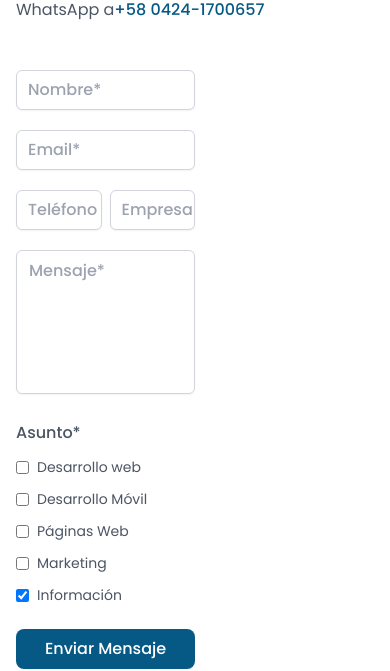
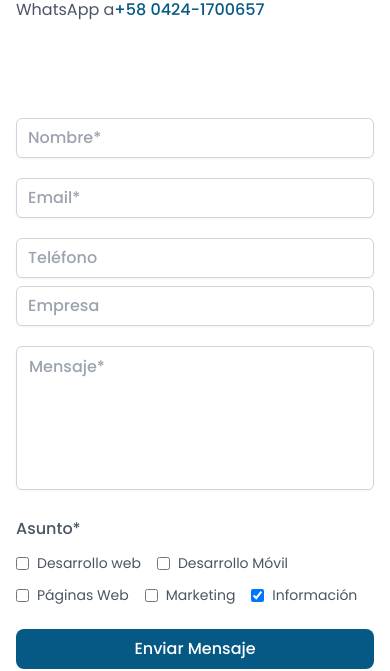
Before and after one commit to ycarruido/dacs, a Next.js app: page /contact in a window 390 px wide. Shown: the part 428-1099 px from the top of the page. Built offline with nearby package versions, Linux system fonts and the light colour scheme; no server answers; what @getbrevo/brevo would draw is missing.

Commit message:
Se corrigio la adaptabilidad  del componente Contacts

```diff
--- a/src/app/contact/page.jsx
+++ b/src/app/contact/page.jsx
@@ -1,57 +1,48 @@
 "use client";
-
 import { useState } from "react";
 import { handleForm } from "../handleFormAction";
-import Input from "../../components/ui/Input/Input";
 import Button from "../../components/ui/Button/Button";
 import Checkbox from "../../components/ui/Checkbox/Checkbox";
 
-// export const metadata = {
-//   title: 'DACSystems - Háblenos sobre su proyecto'
-// }
-
 export default function GetStarted() {
-  const [formSent, setFormSent] = useState(false); // Estado para controlar si se ha enviado el formulario
-  const [isSubmitting, setIsSubmitting] = useState(false); // Estado para indicar si se está enviando el formulario
-
+  const [formSent, setFormSent] = useState(false);
+  const [isSubmitting, setIsSubmitting] = useState(false);
   const servicesItems = [
     "Desarrollo web",
     "Desarrollo Móvil",
     "Páginas Web",
     "Marketing",
-    "Información"
+    "Información",
   ];
 
   const handleSubmit = async (event) => {
     event.preventDefault(); // Evitar el comportamiento predeterminado del formulario
     setIsSubmitting(true); // Indicar que se está enviando
-
     const formData = new FormData(event.target); // Obtener datos del formulario
-
     // Llamar a la función server-side para enviar el correo
     await handleForm(formData);
-
     setIsSubmitting(false); // Restablecer el estado de envío
     setFormSent(true); // Indicar que el formulario fue enviado
     event.target.reset(); // Resetear el formulario
   };
 
   return (
-    <>
     <div className="mt-14 pb-12">
       <div className="custom-screen text-gray-600">
-          <div className="max-w-lg mx-auto gap-12 justify-between lg:flex lg:max-w-none">
+        <div className="max-w-lg mx-auto gap-12 flex flex-col lg:flex-row lg:max-w-none">
           <div className="max-w-lg sm:text-center lg:text-left">
             <p className="text-black text-3xl font-medium sm:text-4xl md:text-5xl lg:text-6xl pb-2">
               Háblenos sobre su proyecto
             </p>
-
             <p className="mt-3">
-                Estamos aquí para ayudarte. Coordina una reunión virtual o presencial para discutir tu proyecto. Nos adaptamos a tu disponibilidad y preferencia para que podamos avanzar con agilidad y sin barreras geográficas.
+              Estamos aquí para ayudarte. Coordina una reunión virtual o
+              presencial para discutir tu proyecto. Nos adaptamos a tu
+              disponibilidad y preferencia para que podamos avanzar con
+              agilidad y sin barreras geográficas.
             </p>
             <p className="mt-3">
-                Ponte en contacto con nuestro equipo y háznos saber cómo podemos asistirte.
-                También puedes enviarnos un mensaje de WhatsApp a
+              Ponte en contacto con nuestro equipo y háznos saber cómo podemos
+              asistirte. También puedes enviarnos un mensaje de WhatsApp a
               <a
                 href="mailto:solicitudes@tesisalacarta.com"
                 target="_blank"
@@ -62,59 +53,88 @@ export default function GetStarted() {
               </a>
             </p>
           </div>
-            <div className="flex-1 w-1/2 mt-12 lg:mt-0">
-              <form
-                onSubmit={handleSubmit}
-                className="space-y-5 font-medium"
+          <div className="flex-1 w-full mt-12 lg:mt-0">
+            <form onSubmit={handleSubmit} className="space-y-5 font-medium">
+              <div className="relative">
+                <input
+                  type="text"
+                  id="name"
+                  name="name"
+                  required
+                  className="peer h-10 w-full border border-gray-300 rounded-md shadow-sm p-2 text-gray-900 placeholder-transparent focus:outline-none focus:border-sky-800"
+                  placeholder="Nombre"
+                  aria-label="Full name"
+                />
+                <label
+                  htmlFor="name"
+                  className="absolute left-0 -top-3.5 text-gray-500 transition-all duration-300 peer-placeholder-shown:top-2 peer-placeholder-shown:text-gray-400 peer-placeholder-shown:text-base peer-focus:-top-5 peer-focus:text-sm peer-focus:text-sky-800 px-3 peer-focus:px-1"
                 >
-
-                <div class="relative">
-                  <input type="text" id="name" name="name" required class="peer h-10 w-full border border-gray-300 rounded-md shadow-sm p-2 text-gray-900 placeholder-transparent focus:outline-none focus:border-sky-800" placeholder="Nombre" aria-label="Full name"/>
-                  <label for="name" class="absolute left-0 -top-3.5 text-gray-500 transition-all duration-300 peer-placeholder-shown:top-2 peer-placeholder-shown:text-gray-400 peer-placeholder-shown:text-base peer-focus:-top-5 peer-focus:text-sm peer-focus:text-sky-800 px-3 peer-focus:px-1">
                   Nombre*
                 </label>
               </div>
-
-                <div class="relative">
-                  <input type="email" id="email" name="email" required class="peer h-10 w-full border border-gray-300 rounded-md shadow-sm p-2 text-gray-900 placeholder-transparent focus:outline-none focus:border-sky-800" placeholder="Email" aria-label="Email"/>
-                  <label for="email" class="absolute left-0 -top-3.5 text-gray-500 transition-all duration-300 peer-placeholder-shown:top-2 peer-placeholder-shown:text-gray-400 peer-placeholder-shown:text-base peer-focus:-top-5 peer-focus:text-sm peer-focus:text-sky-800 px-3 peer-focus:px-1">
+              <div className="relative">
+                <input
+                  type="email"
+                  id="email"
+                  name="email"
+                  required
+                  className="peer h-10 w-full border border-gray-300 rounded-md shadow-sm p-2 text-gray-900 placeholder-transparent focus:outline-none focus:border-sky-800"
+                  placeholder="Email"
+                  aria-label="Email"
+                />
+                <label
+                  htmlFor="email"
+                  className="absolute left-0 -top-3.5 text-gray-500 transition-all duration-300 peer-placeholder-shown:top-2 peer-placeholder-shown:text-gray-400 peer-placeholder-shown:text-base peer-focus:-top-5 peer-focus:text-sm peer-focus:text-sky-800 px-3 peer-focus:px-1"
+                >
                   Email*
                 </label>
               </div>
-
-                <div className="flex">
-                  <div class="relative w-1/2 mr-1">
-                    <input type="tel" id="phone" name="phone" class="peer h-10 w-full border border-gray-300 rounded-md shadow-sm p-2 text-gray-900 placeholder-transparent focus:outline-none focus:border-sky-800" placeholder="Teléfono" aria-label="Full name"/>
-                    <label for="phone" class="absolute left-0 -top-3.5 text-gray-500 transition-all duration-300 peer-placeholder-shown:top-2 peer-placeholder-shown:text-gray-400 peer-placeholder-shown:text-base peer-focus:-top-5 peer-focus:text-sm peer-focus:text-sky-800 px-3 peer-focus:px-1">
+              <div className="flex flex-col lg:flex-row gap-2">
+                <div className="relative flex-1">
+                  <input
+                    type="tel"
+                    id="phone"
+                    name="phone"
+                    className="peer h-10 w-full border border-gray-300 rounded-md shadow-sm p-2 text-gray-900 placeholder-transparent focus:outline-none focus:border-sky-800"
+                    placeholder="Teléfono"
+                    aria-label="Teléfono"
+                  />
+                  <label
+                    htmlFor="phone"
+                    className="absolute left-0 -top-3.5 text-gray-500 transition-all duration-300 peer-placeholder-shown:top-2 peer-placeholder-shown:text-gray-400 peer-placeholder-shown:text-base peer-focus:-top-5 peer-focus:text-sm peer-focus:text-sky-800 px-3 peer-focus:px-1"
+                  >
                     Teléfono
                   </label>
                 </div>
-
-                  <div class="relative w-1/2 ml-1">
-                    <input type="tel" id="company" name="company" class="peer h-10 w-full border border-gray-300 rounded-md shadow-sm p-2 text-gray-900 placeholder-transparent focus:outline-none focus:border-sky-800" placeholder="Empresa" aria-label="Company"/>
-                    <label for="company" class="absolute left-0 -top-3.5 text-gray-500 transition-all duration-300 peer-placeholder-shown:top-2 peer-placeholder-shown:text-gray-400 peer-placeholder-shown:text-base peer-focus:-top-5 peer-focus:text-sm peer-focus:text-sky-800 px-3 peer-focus:px-1">
+                <div className="relative flex-1">
+                  <input
+                    type="tel"
+                    id="company"
+                    name="company"
+                    className="peer h-10 w-full border border-gray-300 rounded-md shadow-sm p-2 text-gray-900 placeholder-transparent focus:outline-none focus:border-sky-800"
+                    placeholder="Empresa"
+                    aria-label="Empresa"
+                  />
+                  <label
+                    htmlFor="company"
+                    className="absolute left-0 -top-3.5 text-gray-500 transition-all duration-300 peer-placeholder-shown:top-2 peer-placeholder-shown:text-gray-400 peer-placeholder-shown:text-base peer-focus:-top-5 peer-focus:text-sm peer-focus:text-sky-800 px-3 peer-focus:px-1"
+                  >
                     Empresa
                   </label>
                 </div>
               </div>
-
-
-
-
               <div>
-                  {/* <label>Mensaje<span className="text-red-800">*</span></label> */}
                 <textarea
-                    placeHolder="Mensaje*"
+                  placeholder="Mensaje*"
                   aria-label="Message"
                   required
                   name="message"
                   className="w-full h-36 px-3 py-2 resize-none appearance-none bg-transparent outline-none border border-gray-300 rounded-md shadow-sm p-2 focus:border-sky-800"
                 ></textarea>
               </div>
-
               <div>
                 <label>Asunto*</label>
-                  <ul className="mt-3 flex flex-wrap gap-x-8 gap-y-3 font-normal max-w-md sm:gap-x-16">
+                <ul className="mt-3 flex flex-wrap gap-x-4 gap-y-3 font-normal">
                   {servicesItems.map((item, idx) => (
                     <li key={idx} className="flex gap-x-2 items-center">
                       <Checkbox
@@ -140,15 +160,15 @@ export default function GetStarted() {
                 </Button>
               </div>
             </form>
-
-              {/* Mostrar mensaje de confirmación si el formulario fue enviado */}
             {formSent && (
-                <p className="text-green-700 mt-4">¡Tu mensaje ha sido enviado con éxito! Gracias por contactarnos. Te responderemos a la brevedad.</p>
+              <p className="text-green-700 mt-4">
+                ¡Tu mensaje ha sido enviado con éxito! Gracias por
+                contactarnos. Te responderemos a la brevedad.
+              </p>
             )}
           </div>
         </div>
       </div>
     </div>
-    </>
   );
 }
```
Lines whose indentation alone changed are shown as unchanged.
